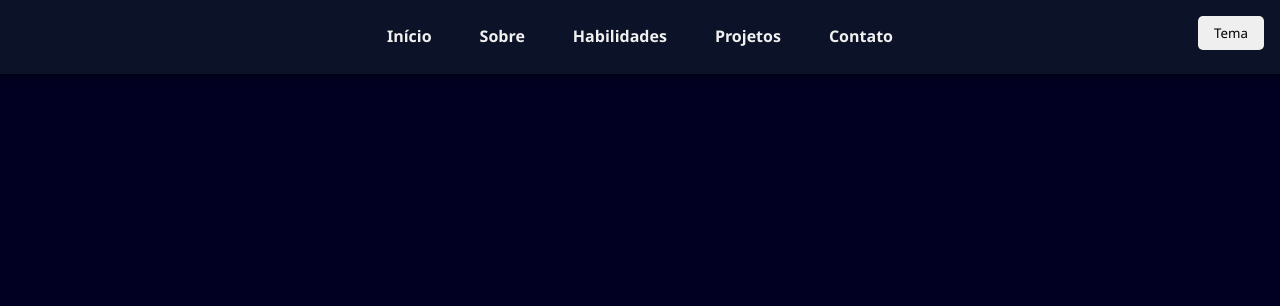
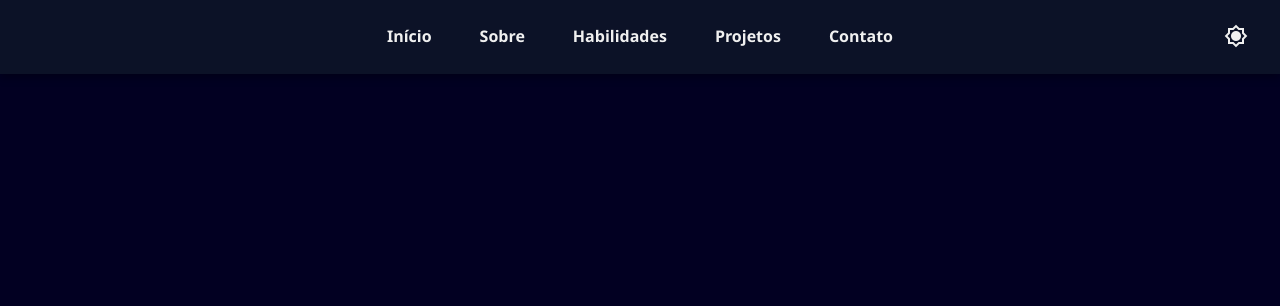
Before and after one commit to CarlosVinicius01/Carlos_Vinicius-Portfolio, a plain HTML site: page index.html in a window 1280 px wide. Shown: the top 306 px of the page. Drawn offline with nearby package versions, Linux system fonts and the light colour scheme.

Commit message:
Update index.html

```diff
--- a/index.html
+++ b/index.html
@@ -4,7 +4,7 @@
     <meta charset="UTF-8">
     <meta name="viewport" content="width=device-width, initial-scale=1.0">
     <title>Carlos Vinicius | Portfólio</title>
-    <link rel="stylesheet" href="https://fonts.googleapis.com/css2?family=Material+Symbols+Outlined" />
+    <link rel="stylesheet" href="https://fonts.googleapis.com/css2?family=Material+Symbols+Outlined"/>
     <link rel="stylesheet" href="assets/css/style.css">
     <link rel="stylesheet" href="assets/css/media.css">
     <script type="module" src="assets/js/index.js" defer></script>
@@ -12,7 +12,9 @@
 <body data-theme="dark">
     <div class="overlay" id="overlay"></div>
     <!-- Menu de Navegação -->
-    <button id="themeSwitcher">Tema</button>
+    <span id="themeSwitcher" class="material-symbols-outlined">
+        brightness_7
+        </span>
     <header>
         <nav class="navigation">
 
```
